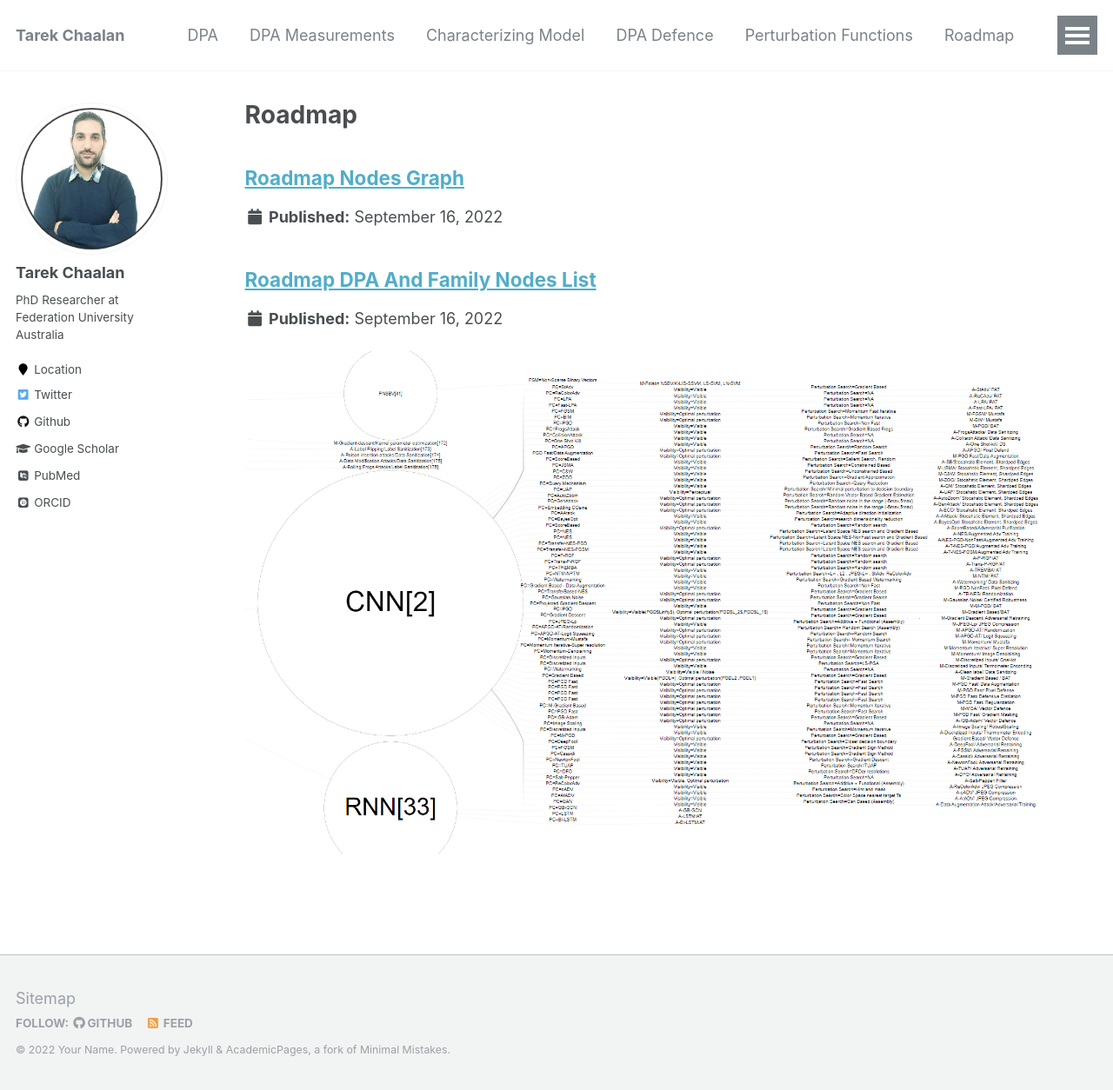
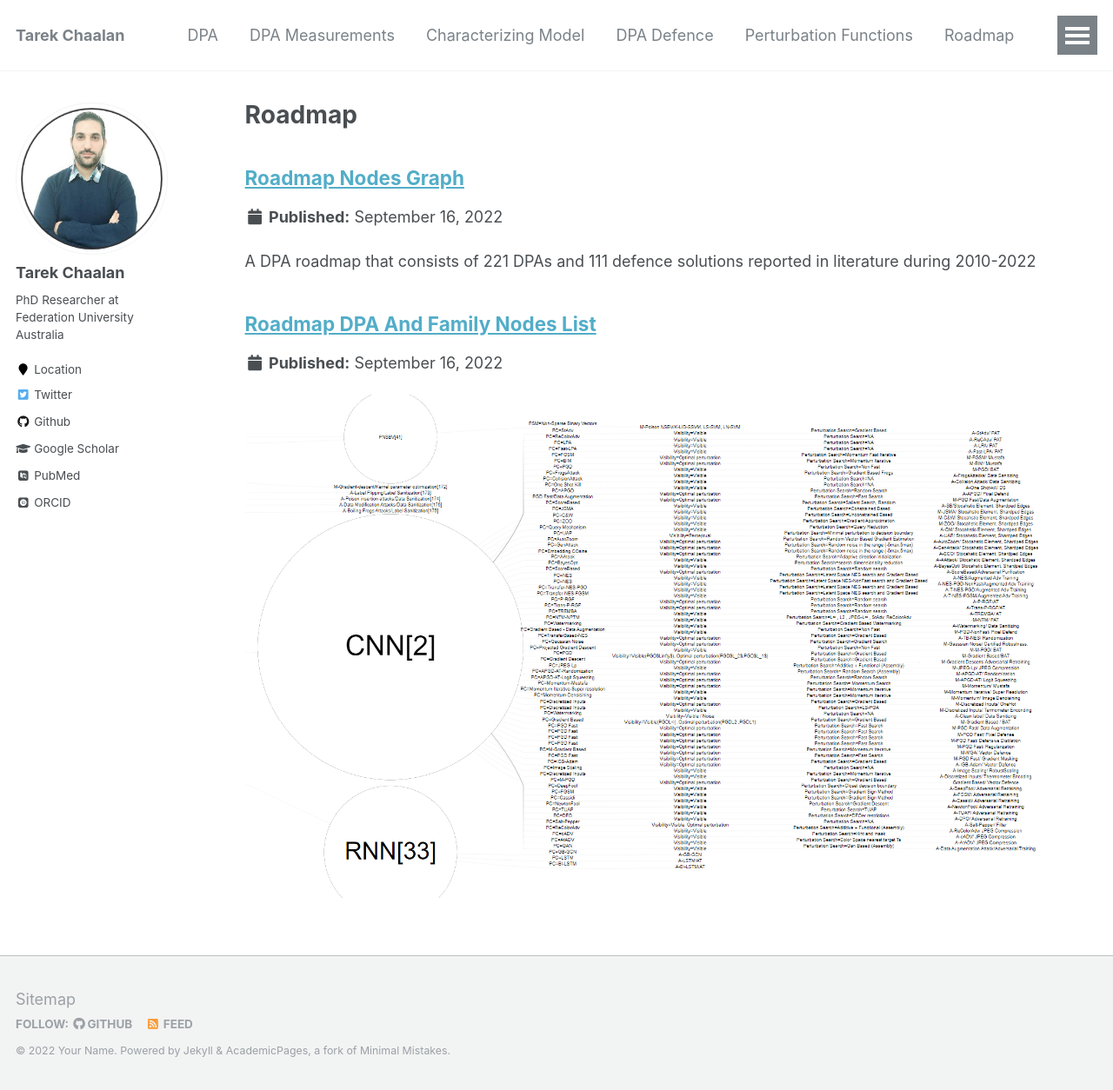
Before and after one commit to phoenixml/roadmap.github.io, a Jekyll site: the page built from _pages/roadmap.html, in a window 1280 px wide and 1254 px high. Shown: the whole window at 87% size. Built offline with Jekyll 4.4.1, drawn with Linux system fonts in a browser that asks for light colours; some web fonts are replaced.

Commit message:
Signed-off-by: Tarek <tarekshaalan.au@gmail.com>

```diff
--- a/_roadmap/roadmap-1.md
+++ b/_roadmap/roadmap-1.md
@@ -1,6 +1,6 @@
 ---
 title: "Roadmap Nodes Graph"
-excerpt: ""
+excerpt: "A DPA roadmap that consists of 221 DPAs and 111 defence solutions reported in literature during 2010-2022"
 collection: roadmap
 ---
 
```
